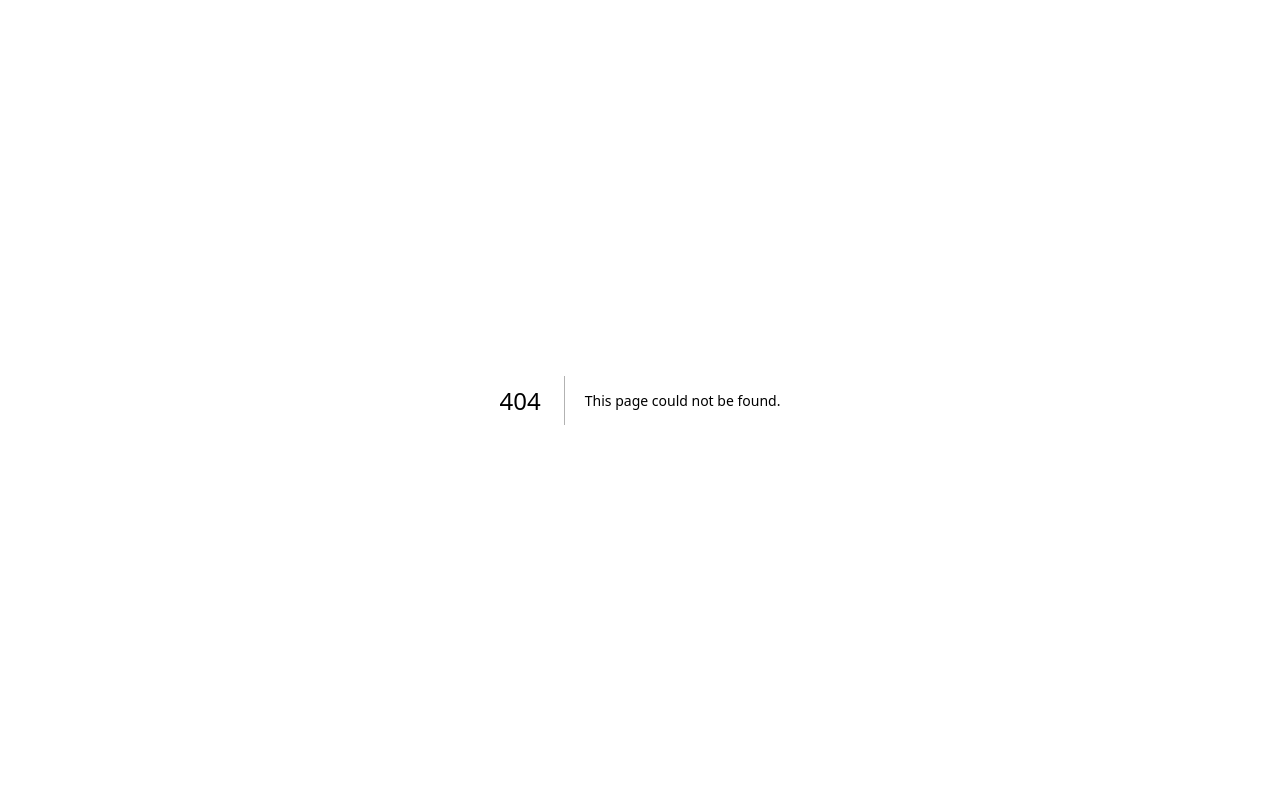
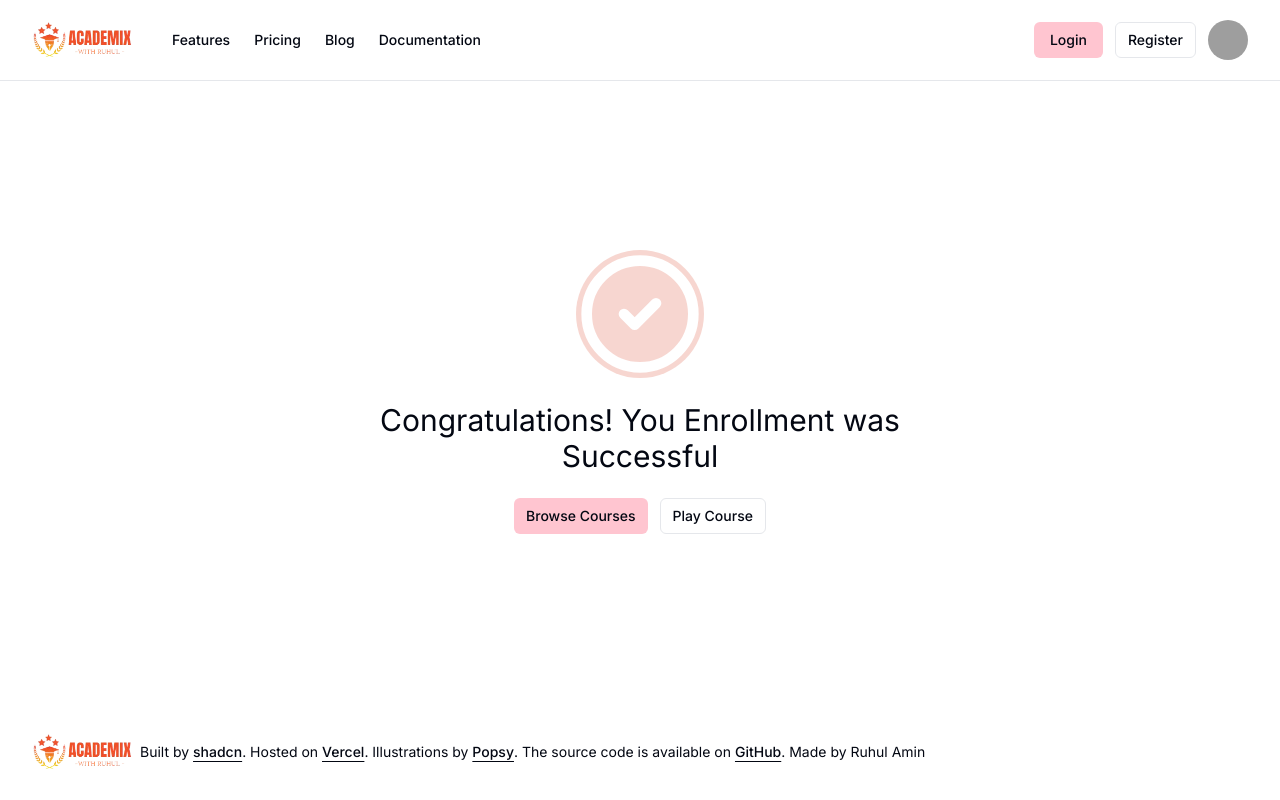
Before and after one commit to MDRUHULAMIN7/Academix, a Next.js app: page /enroll-success in a window 1280 px wide. Before the commit this address had no page. Built offline with nearby package versions, Linux system fonts and the light colour scheme; no server answers; grey boxes are pictures that could not be loaded.

Commit message:
add Success component to display enrollment confirmation and navigation options

```diff
--- /dev/null
+++ b/app/(main)/enroll-success/page.js
@@ -0,0 +1,25 @@
+import { Button } from "@/components/ui/button";
+import { CircleCheck } from "lucide-react";
+import Link from "next/link";
+
+const Success = () => {
+  return (
+    <div className="h-full w-full flex-1 flex flex-col items-center justify-center">
+      <div className="flex flex-col items-center gap-6 max-w-[600px] text-center">
+        <CircleCheck className="w-32 h-32 bg-success rounded-full p-0 text-white" />
+        <h1 className="text-xl md:text-2xl lg:text-3xl">
+          Congratulations! You Enrollment was Successful
+        </h1>
+        <div className="flex items-center gap-3">
+          <Button asChild size="sm">
+            <Link href="/courses">Browse Courses</Link>
+          </Button>
+          <Button asChild variant="outline" size="sm">
+            <Link href="/think-in-a-redux-way/introduction">Play Course</Link>
+          </Button>
+        </div>
+      </div>
+    </div>
+  );
+};
+export default Success;
```
